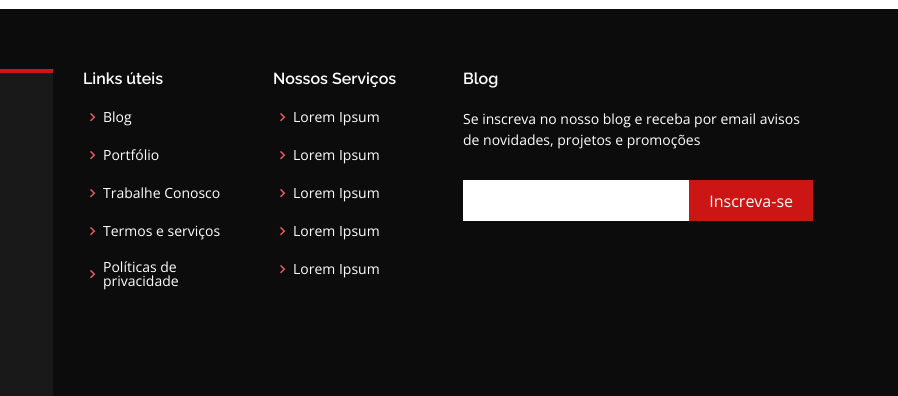
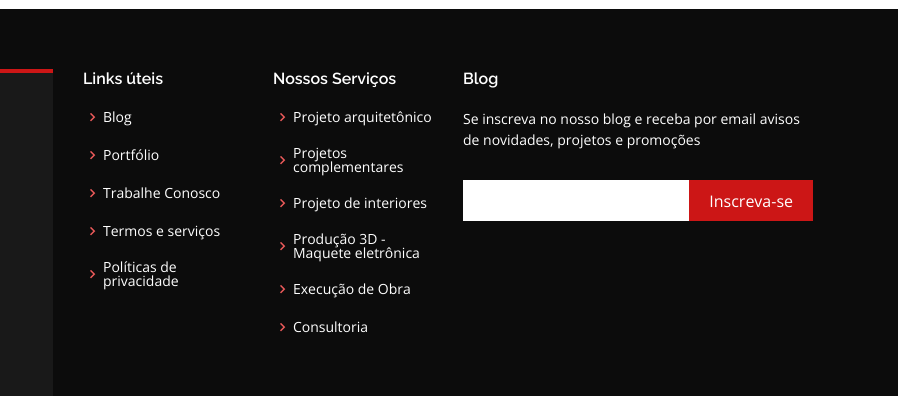
Before and after one commit to Luiz-Adorno/orgado-engenharia, a plain HTML site: page index.html in a window 1280 px wide. Shown: the part 5423-5819 px from the top of the page, 382-1280 px from the left. Drawn offline with nearby package versions, Linux system fonts and the light colour scheme.

Commit message:
informaçoes adcionadas

```diff
--- a/index.html
+++ b/index.html
@@ -491,11 +491,12 @@
           <div class="col-lg-2 col-md-6 footer-links">
             <h4>Nossos Serviços</h4>
             <ul>
-              <li><i class="bx bx-chevron-right"></i> <a href="#">Lorem Ipsum</a></li>
-              <li><i class="bx bx-chevron-right"></i> <a href="#">Lorem Ipsum</a></li>
-              <li><i class="bx bx-chevron-right"></i> <a href="#">Lorem Ipsum</a></li>
-              <li><i class="bx bx-chevron-right"></i> <a href="#">Lorem Ipsum</a></li>
-              <li><i class="bx bx-chevron-right"></i> <a href="#">Lorem Ipsum</a></li>
+              <li><i class="bx bx-chevron-right"></i> <a href="#">Projeto arquitetônico</a></li>
+              <li><i class="bx bx-chevron-right"></i> <a href="#">Projetos complementares</a></li>
+              <li><i class="bx bx-chevron-right"></i> <a href="#">Projeto de interiores</a></li>
+              <li><i class="bx bx-chevron-right"></i> <a href="#">Produção 3D - Maquete eletrônica</a></li>
+              <li><i class="bx bx-chevron-right"></i> <a href="#">Execução de Obra</a></li>
+              <li><i class="bx bx-chevron-right"></i> <a href="#">Consultoria</a></li>
             </ul>
           </div>
 
```
